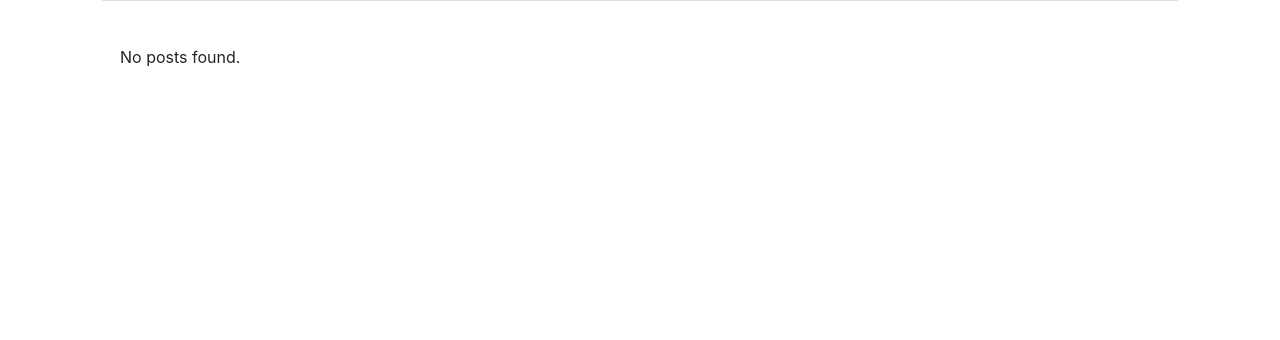
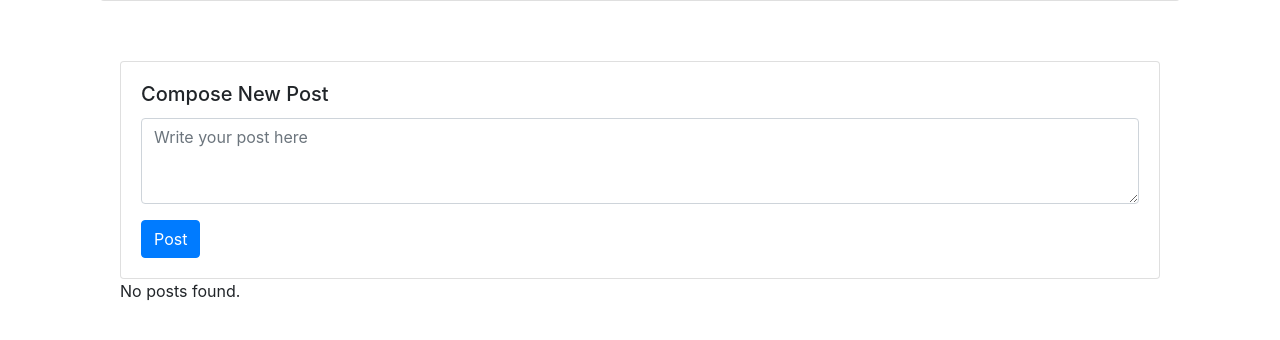
Before and after one commit to joelobros23/activity, a PHP site: page / in a window 1280 px wide. Shown: the part 314-654 px from the top of the page. Run offline with PHP 8.4, Linux system fonts and the light colour scheme; the visitor is signed in with stand-in values (Sample User, id 1); data that the repository does not hold is empty; some libraries are stand-ins or nearby versions.

Commit message:
moving post area to top

```diff
--- a/frontend/index.php
+++ b/frontend/index.php
@@ -56,6 +56,19 @@ $stmt->close();
     </div>
 
     <div class="card-body">
+
+    <div class="card mt-3">
+  <div class="card-body">
+    <h5 class="card-title">Compose New Post</h5>
+    <form action="../api/createtweet.php" method="POST">
+      <div class="form-group">
+        <textarea class="form-control" name="content" rows="3" placeholder="Write your post here"></textarea>
+      </div>
+      <button type="submit" class="btn btn-primary">Post</button>
+    </form>
+  </div>
+</div>
+
   <?php
   // Retrieve posts from the database
   $sql = "SELECT tweets.id AS post_id, tweets.content, tweets.created_at, users.firstname, users.lastname
```
